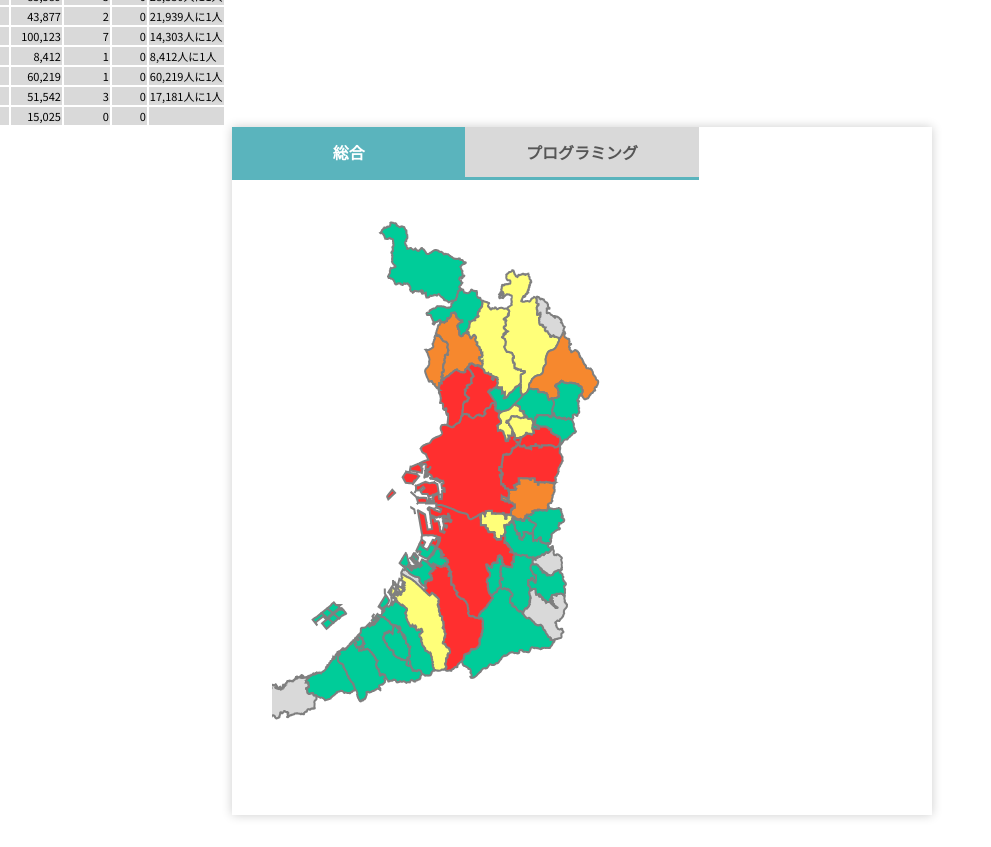
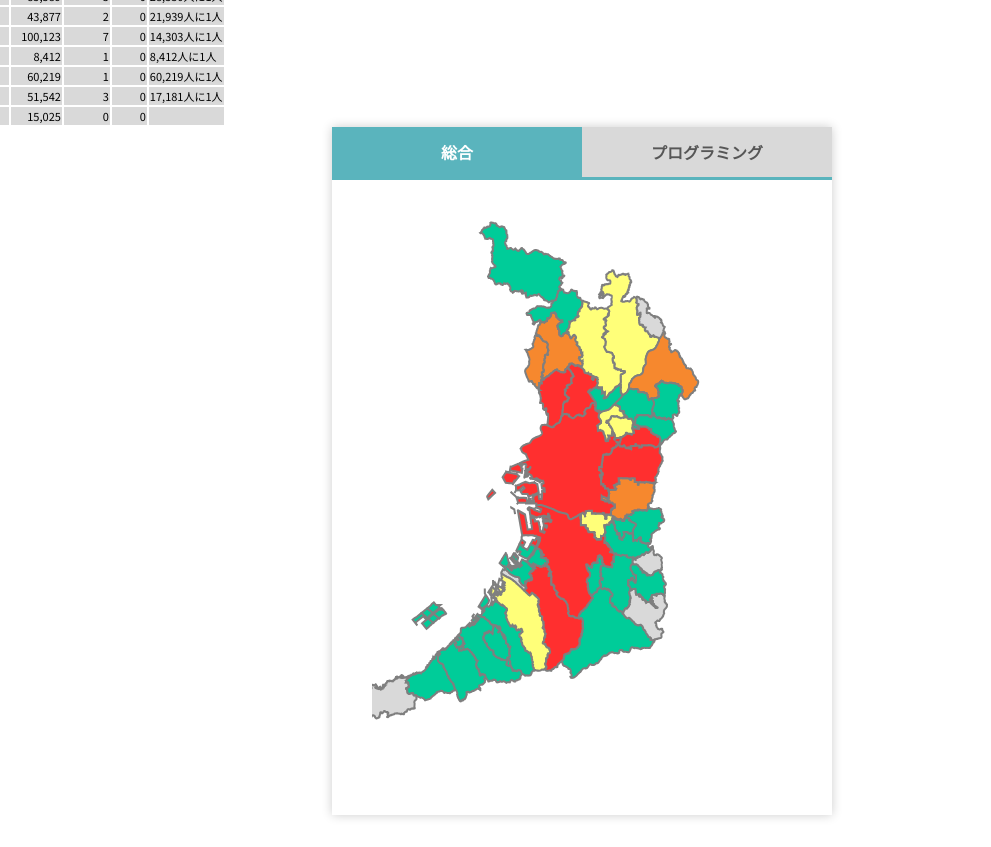
Before and after one commit to kzmw/osaka_covid19, a plain HTML site: page index.html in a window 1280 px wide. Shown: the part 2040-2887 px from the top of the page, 58-1049 px from the left. Drawn offline with nearby package versions, Linux system fonts and the light colour scheme.

Commit message:
Update main.css

```diff
--- a/main.css
+++ b/main.css
@@ -312,12 +312,12 @@ display:block;
   padding-bottom: 40px;
   background-color: #fff;
   box-shadow: 0 0 10px rgba(0, 0, 0, 0.2);
-  width: 700px;
+  width: 500px;
   margin: 0 auto;}
 
 /*タブのスタイル*/
 .tab_item {
-  width: calc(100%/3);
+  width: calc(100%/2);
   height: 50px;
   border-bottom: 3px solid #5ab4bd;
   background-color: #d9d9d9;
```
